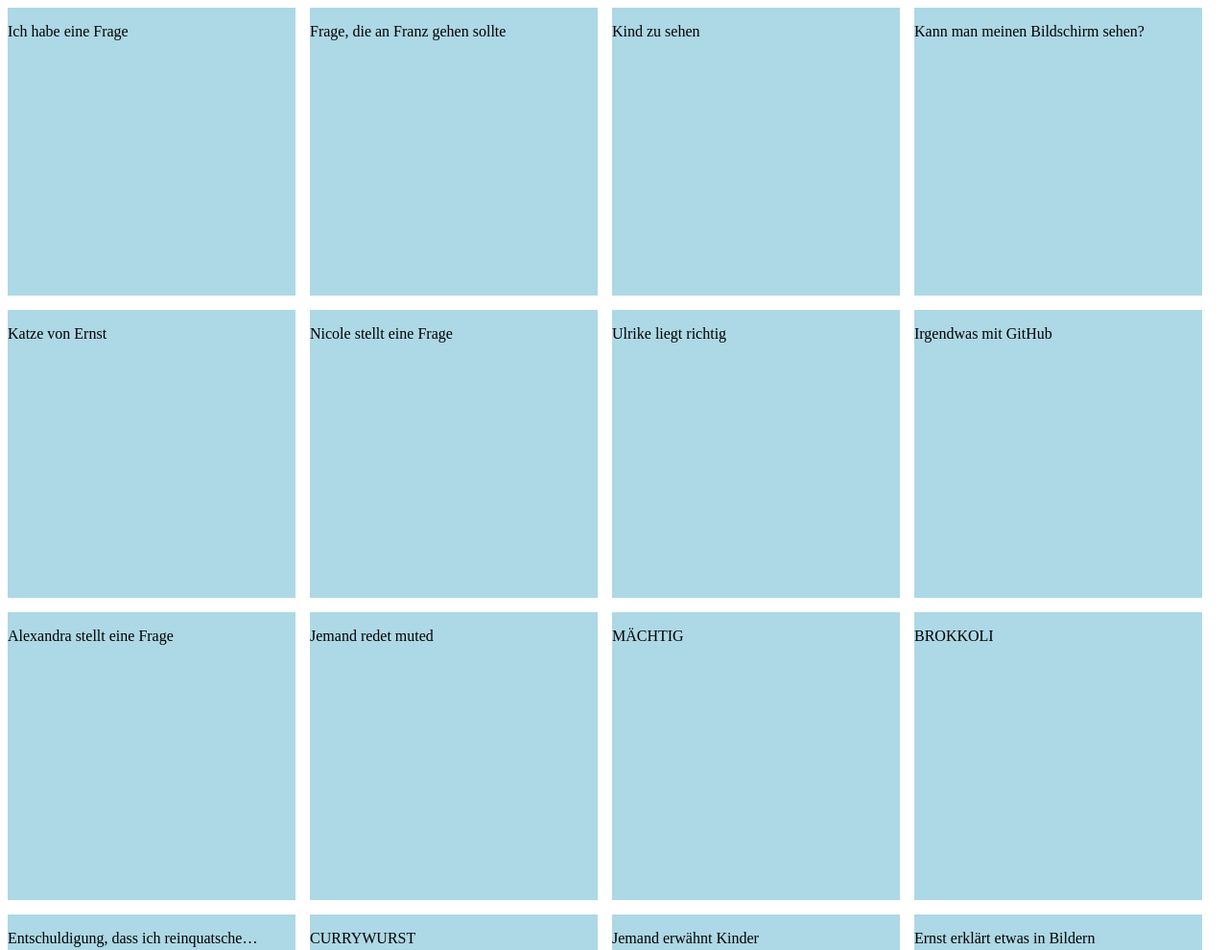
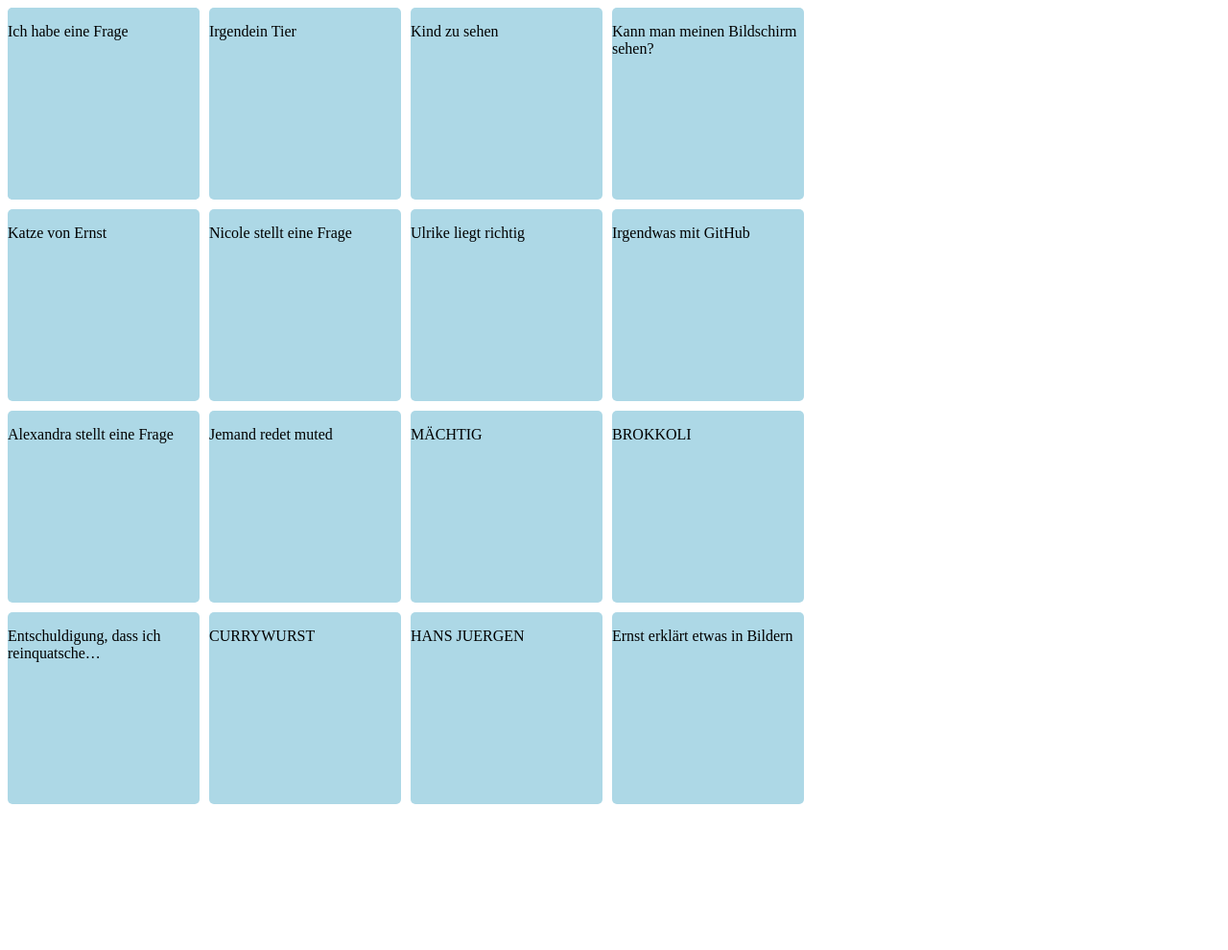
Before and after one commit to florianblaschke/bingoGame, a plain HTML site: page index.html in a window 1280 px wide. Shown: the top 990 px of the page at 96% size. After the commit the page ends 838 px from the top, so only its background shows below. Drawn offline with Linux system fonts and the light colour scheme.

Commit message:
minor changes

```diff
--- a/script.js
+++ b/script.js
@@ -1,8 +1,8 @@
 document.addEventListener("DOMContentLoaded", () => {
   const cardArray = [
     { name: "Ich habe eine Frage" },
-    { name: "Jemand erwähnt Kinder" },
-    { name: "Frage, die an Franz gehen sollte" },
+    { name: "HANS JUERGEN" },
+    { name: "Irgendein Tier" },
     { name: "Nicole stellt eine Frage" },
     { name: "Alexandra stellt eine Frage" },
     { name: "MÄCHTIG" },
@@ -43,8 +43,6 @@ document.addEventListener("DOMContentLoaded", () => {
       if (cardArray[number] != undefined) {
         part.textContent = cardArray[number].name;
         cardArray.splice(number, 1);
-        console.log(number);
-        console.log(cardArray);
       } else {
         number = 0;
         part.textContent = cardArray[number].name;
--- a/styles.css
+++ b/styles.css
@@ -2,13 +2,15 @@
   display: grid;
   grid-template-columns: repeat(4, 1fr);
   grid-template-rows: repeat(4, 1fr);
-  gap: 15px;
+  gap: 10px;
 }
 
 div {
   background-color: lightblue;
-  width: 300px;
-  height: 300px;
+  border-radius: 5px;
+  width: 200px;
+  height: 200px;
+  cursor: pointer;
 }
 
 .hidden {
```
